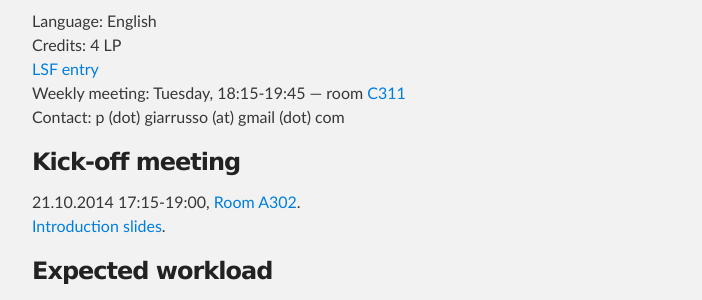
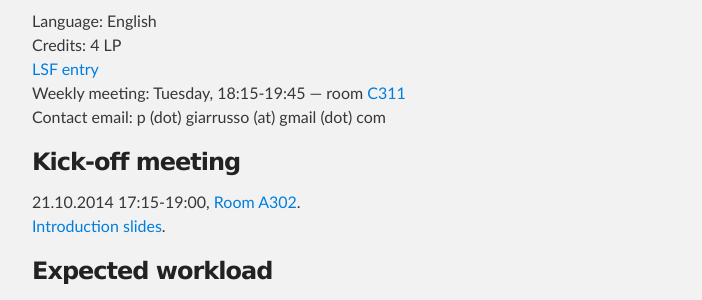
Before and after one commit to ps-mr/ps-mr.github.io, a Jekyll site: the page built from ws14-metaprogramming.md, in a window 1280 px wide and 900 px high, scrolled down 1749 px. Shown: the part 153-453 px from the top of the window, without its empty margins (288-990 px from the left). Built offline with Jekyll 4.4.1, drawn with Linux system fonts in a browser that asks for light colours; some of the changed text lies outside the part shown.

Commit message:
Make myself more reachable

```diff
--- a/ws14-metaprogramming.md
+++ b/ws14-metaprogramming.md
@@ -49,7 +49,7 @@ Language: English\\
 Credits: 4 LP\\
 [LSF entry](http://campus.verwaltung.uni-tuebingen.de/lsfpublic/rds?state=verpublish&status=init&vmfile=no&publishid=114223&moduleCall=webInfo&publishConfFile=webInfo&publishSubDir=veranstaltung)\\
 Weekly meeting: Tuesday, 18:15-19:45 --- room [C311](http://campus.verwaltung.uni-tuebingen.de/lsfpublic/rds?state=verpublish&status=init&vmfile=no&moduleCall=webInfo&publishConfFile=webInfoRaum&publishSubDir=raum&keep=y&raum.rgid=2963)\\
-Contact: p (dot) giarrusso (at) gmail (dot) com
+Contact email: p (dot) giarrusso (at) gmail (dot) com
 
 ### Kick-off meeting
 
```
Also changed, not shown: other parts of ws14-metaprogramming.md (+1 -1 lines).
